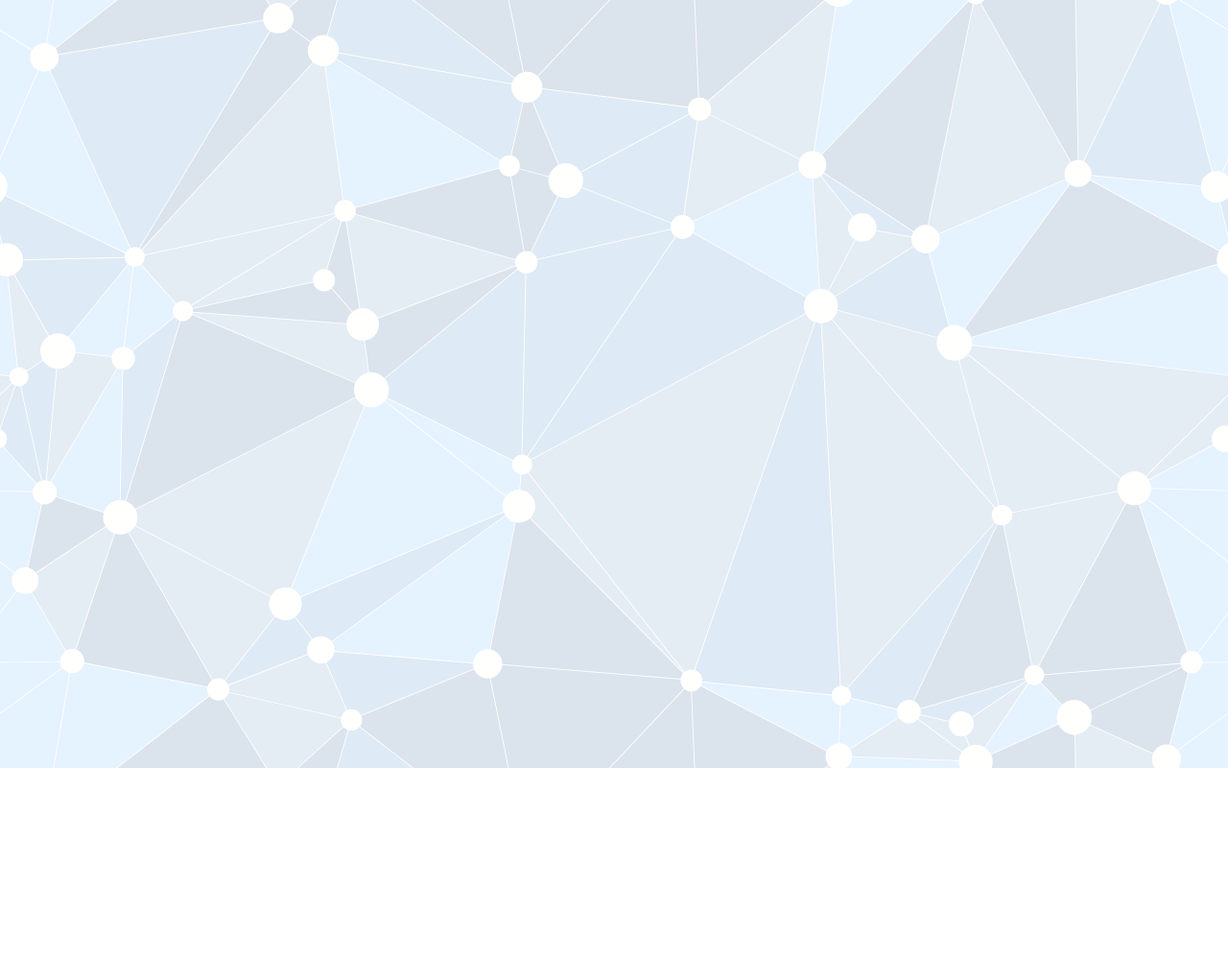
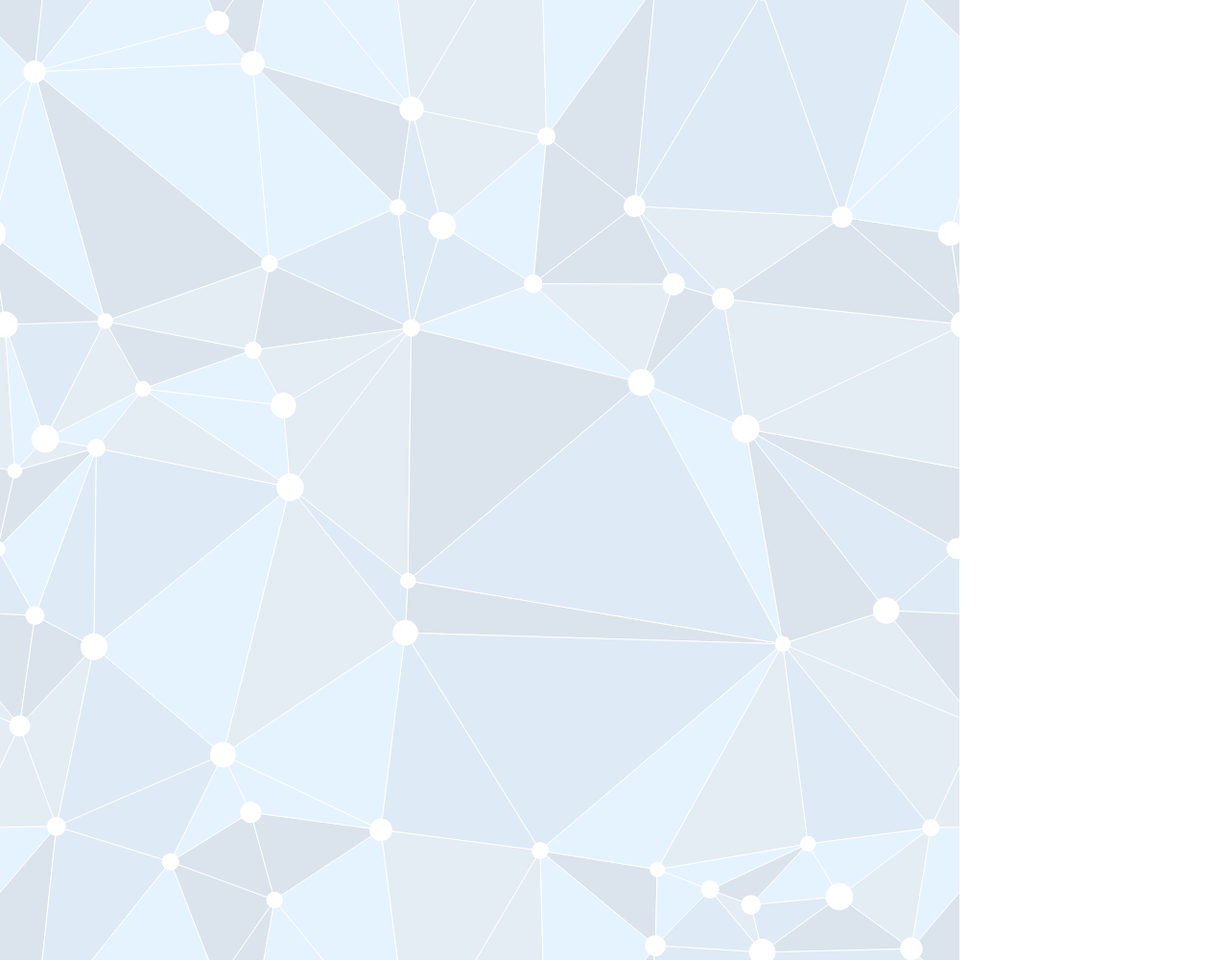
Before and after one commit to graphile/delauney, a plain HTML site: page index.html in a window 1280 px wide. Shown: the whole page at 96% size. Before the commit the page ends 804 px from the top, so only its background shows below. Drawn offline with Linux system fonts and the light colour scheme.

Commit message:
Generate SVG instead

```diff
--- a/index.html
+++ b/index.html
@@ -12,12 +12,22 @@
       body {
         margin: 0;
         padding: 0;
-        overflow: hidden;
         outline: 0;
       }
     </style>
   </head>
   <body onload="init()">
-    <canvas id="canvas" style="width: 100%; height: 100%"></canvas>
+    <canvas
+      id="canvas"
+      style="width: 100%; height: 100%; display: none"
+    ></canvas>
+    <svg id="svg" width="1000" height="1000" viewBox="0 0 1000 1000">
+      <desc>PostGraphile Delaunay</desc>
+      <g class="bg">
+        <polygon points="0,0 1000,0 1000,1000 0,1000" fill="#ffffff" />
+      </g>
+      <g class="triangles"></g>
+      <g class="circles"></g>
+    </svg>
   </body>
 </html>
--- a/main.js
+++ b/main.js
@@ -1,3 +1,6 @@
+const xmlns = "http://www.w3.org/2000/svg";
+const svgW = 1000;
+const svgH = 1000;
 function init() {
   document.body.onclick = doIt;
   window.onresize = doIt;
@@ -6,12 +9,23 @@ function init() {
 }
 
 function doIt() {
+  const cW = window.innerWidth;
+  const cH = window.innerHeight;
   const canvas = document.getElementById("canvas");
-  canvas.width = window.innerWidth;
-  canvas.height = window.innerHeight;
-  const cW = parseFloat(canvas.width);
-  const cH = parseFloat(canvas.height);
+  canvas.width = cW;
+  canvas.height = cH;
   const ctx = canvas.getContext("2d");
+
+  const svg = document.getElementById("svg");
+  const svgTriangles = svg.getElementsByClassName("triangles")[0];
+  let fc;
+  while ((fc = svgTriangles.firstChild)) {
+    svgTriangles.removeChild(fc);
+  }
+  const svgCircles = svg.getElementsByClassName("circles")[0];
+  while ((fc = svgCircles.firstChild)) {
+    svgCircles.removeChild(fc);
+  }
 
   const s = window.location.search;
   let config = {
@@ -34,7 +48,7 @@ function doIt() {
   const MINIMUM_DOT_SIZE = config.min_size;
   const MAXIMUM_DOT_SIZE = config.max_size;
   const NUMBER_OF_DOTS = config.dots;
-  const colors = ["#e4ecf4", "#e5f2ff", "#deeaf5", "#dbe3ec", "#"];
+  const colors = ["#e4ecf4", "#e5f2ff", "#deeaf5", "#dbe3ec"];
 
   const points = [];
   /*
@@ -69,12 +83,7 @@ function doIt() {
   for (let xoff = -1; xoff <= 1; xoff++) {
     for (let yoff = -1; yoff <= 1; yoff++) {
       for (const point of points) {
-        vertices.push([
-          (point[0] + xoff) * cW,
-          (point[1] + yoff) * cH,
-          point[2],
-          point[3]
-        ]);
+        vertices.push([point[0] + xoff, point[1] + yoff, point[2], point[3]]);
       }
     }
   }
@@ -86,14 +95,17 @@ function doIt() {
     let counter = 0;
     ctx.beginPath();
     --i;
-    ctx.moveTo(vertices[triangles[i]][0], vertices[triangles[i]][1]);
-    counter += Math.floor(vertices[triangles[i]][3] * 100000000);
+    const [x1, y1, , r1] = vertices[triangles[i]];
+    ctx.moveTo(x1 * cW, y1 * cH);
+    counter += Math.floor(r1 * 100000000);
     --i;
-    ctx.lineTo(vertices[triangles[i]][0], vertices[triangles[i]][1]);
-    counter += Math.floor(vertices[triangles[i]][3] * 100000000);
+    const [x2, y2, , r2] = vertices[triangles[i]];
+    ctx.lineTo(x2 * cW, y2 * cH);
+    counter += Math.floor(r2 * 100000000);
     --i;
-    ctx.lineTo(vertices[triangles[i]][0], vertices[triangles[i]][1]);
-    counter += Math.floor(vertices[triangles[i]][3] * 100000000);
+    const [x3, y3, , r3] = vertices[triangles[i]];
+    ctx.lineTo(x3 * cW, y3 * cH);
+    counter += Math.floor(r3 * 100000000);
     ctx.closePath();
     ctx.strokeStyle = "#fffffe";
     ctx.lineWidth = LINE_WIDTH;
@@ -102,6 +114,17 @@ function doIt() {
     console.log(counter);
     ctx.fillStyle = colors[counter % colors.length];
     ctx.fill();
+
+    const p = document.createElementNS(xmlns, "polygon");
+    p.setAttributeNS(
+      null,
+      "points",
+      `${x1 * svgW},${y1 * svgH} ${x2 * svgW},${y2 * svgH} ${x3 * svgW},${y3 *
+        svgH}`
+    );
+    p.setAttributeNS(null, "fill", colors[counter % colors.length]);
+    p.setAttributeNS(null, "stroke", "white");
+    svgTriangles.appendChild(p);
   }
   for (const vertex of vertices) {
     const [x, y, size] = vertex;
@@ -111,8 +134,15 @@ function doIt() {
       MINIMUM_DOT_SIZE +
       (MAXIMUM_DOT_SIZE - MINIMUM_DOT_SIZE) * Math.pow(Math.random(), 1.4);
     ctx.beginPath();
-    ctx.arc(x, y, radius, 0, 2 * Math.PI);
+    ctx.arc(x * cW, y * cH, radius, 0, 2 * Math.PI);
     ctx.closePath();
     ctx.fill();
+
+    const circle = document.createElementNS(xmlns, "circle");
+    circle.setAttributeNS(null, "cx", x * svgW);
+    circle.setAttributeNS(null, "cy", y * svgH);
+    circle.setAttributeNS(null, "r", (radius * svgW) / cW);
+    circle.setAttributeNS(null, "fill", "white");
+    svgCircles.appendChild(circle);
   }
 }
```
